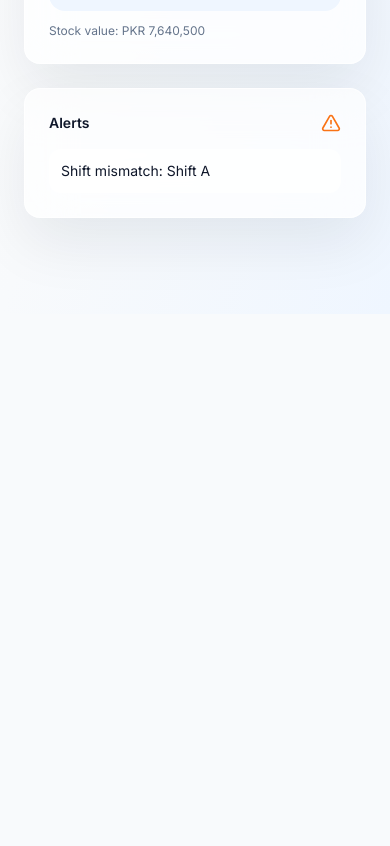
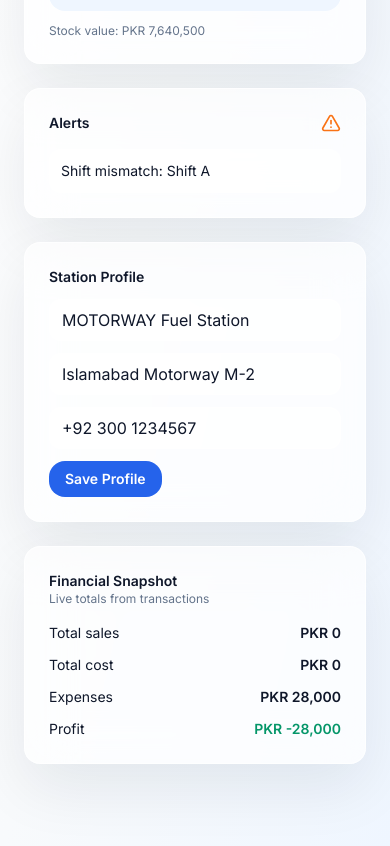
Before and after one commit to umii143/motorway-petroleum-web, a React (Vite) app: page /dashboard in a window 390 px wide. Shown: the part 878-1724 px from the top of the page. Before the commit the page ends 1192 px from the top, so only its background shows below. Built offline with nearby package versions, Linux system fonts and the light colour scheme.

Commit message:
Enhance station profile and premium dashboard

```diff
--- a/src/components/AppShell.tsx
+++ b/src/components/AppShell.tsx
@@ -30,7 +30,7 @@
 ];
 
 export default function AppShell() {
-  const { resetDemo } = useStore();
+  const { resetDemo, state } = useStore();
   return (
     <div className="min-h-screen bg-gradient-to-br from-white via-ice to-blue-50 text-slate-900">
       <div className="flex min-h-screen">
@@ -44,7 +44,7 @@
                 <p className="text-sm font-semibold uppercase tracking-[0.2em] text-blue-100">
                   MOTORWAY
                 </p>
-                <p className="text-xs text-blue-200/70">Fuel Station</p>
+                <p className="text-xs text-blue-200/70">{state.station.name || "Fuel Station"}</p>
               </div>
             </div>
             <nav className="space-y-2">
--- a/src/index.css
+++ b/src/index.css
@@ -4,7 +4,7 @@
 
 @layer base {
   body {
-    @apply bg-slate-50 text-slate-900;
+    @apply bg-gradient-to-br from-white via-ice to-blue-50 text-slate-900;
     font-family: "Inter", "Manrope", "Plus Jakarta Sans", sans-serif;
   }
 }
@@ -12,6 +12,10 @@
 @layer components {
   .glass-card {
     @apply rounded-2xl border border-white/70 bg-white/70 shadow-[0_24px_60px_rgba(15,23,42,0.08)] backdrop-blur-xl;
+  }
+
+  .glass-card-premium {
+    @apply rounded-3xl border border-white/80 bg-white/80 shadow-[0_30px_80px_rgba(15,23,42,0.12)] backdrop-blur-2xl;
   }
 
   .nav-item {
--- a/src/pages/DashboardPage.tsx
+++ b/src/pages/DashboardPage.tsx
@@ -1,10 +1,10 @@
-import React from "react";
+import React, { useState } from "react";
 import { LineChart, AlertTriangle } from "lucide-react";
 import { useStore } from "../store/StoreContext";
 import { calculateProfit, computeAlerts, dailySales, stockValue } from "../utils/calculations";
 
 export default function DashboardPage() {
-  const { state } = useStore();
+  const { state, dispatch } = useStore();
   const today = new Date().toISOString().slice(0, 10);
   const todaySales = dailySales(state, today);
   const totalSales = todaySales.reduce((sum, sale) => sum + sale.totalAmount, 0);
@@ -12,6 +12,16 @@
   const profit = calculateProfit(state);
   const alerts = computeAlerts(state);
   const stockVal = stockValue(state);
+  const [stationName, setStationName] = useState(state.station.name);
+  const [stationLocation, setStationLocation] = useState(state.station.location);
+  const [stationPhone, setStationPhone] = useState(state.station.phone);
+
+  const handleStationSave = () => {
+    dispatch({
+      type: "UPDATE_STATION",
+      payload: { name: stationName, location: stationLocation, phone: stationPhone },
+    });
+  };
 
   return (
     <div className="space-y-6">
@@ -73,6 +83,65 @@
           </div>
         </div>
       </section>
+
+      <section className="grid gap-6 lg:grid-cols-[1.2fr_0.8fr]">
+        <div className="glass-card p-6 space-y-3">
+          <h2 className="text-sm font-semibold">Station Profile</h2>
+          <input
+            className="w-full rounded-xl border border-white/70 bg-white/70 px-3 py-2"
+            value={stationName}
+            onChange={(event) => setStationName(event.target.value)}
+            placeholder="Station name"
+          />
+          <input
+            className="w-full rounded-xl border border-white/70 bg-white/70 px-3 py-2"
+            value={stationLocation}
+            onChange={(event) => setStationLocation(event.target.value)}
+            placeholder="Location"
+          />
+          <input
+            className="w-full rounded-xl border border-white/70 bg-white/70 px-3 py-2"
+            value={stationPhone}
+            onChange={(event) => setStationPhone(event.target.value)}
+            placeholder="Phone"
+          />
+          <button
+            className="rounded-2xl bg-royal px-4 py-2 text-sm font-semibold text-white"
+            onClick={handleStationSave}
+          >
+            Save Profile
+          </button>
+        </div>
+
+        <div className="glass-card p-6">
+          <h2 className="text-sm font-semibold">Financial Snapshot</h2>
+          <p className="text-xs text-slate-500">Live totals from transactions</p>
+          <div className="mt-4 space-y-3 text-sm">
+            <div className="flex items-center justify-between">
+              <span>Total sales</span>
+              <span className="font-semibold">PKR {totalSales.toLocaleString()}</span>
+            </div>
+            <div className="flex items-center justify-between">
+              <span>Total cost</span>
+              <span className="font-semibold">
+                PKR {state.sales.reduce((sum, sale) => sum + sale.costAmount, 0).toLocaleString()}
+              </span>
+            </div>
+            <div className="flex items-center justify-between">
+              <span>Expenses</span>
+              <span className="font-semibold">
+                PKR {state.expenses.reduce((sum, exp) => sum + exp.amount, 0).toLocaleString()}
+              </span>
+            </div>
+            <div className="flex items-center justify-between">
+              <span>Profit</span>
+              <span className="font-semibold text-emerald-600">
+                PKR {profit.toLocaleString()}
+              </span>
+            </div>
+          </div>
+        </div>
+      </section>
     </div>
   );
 }
--- a/src/store/reducer.ts
+++ b/src/store/reducer.ts
@@ -7,6 +7,8 @@
       return action.payload;
     case "RESET":
       return action.payload;
+    case "UPDATE_STATION":
+      return { ...state, station: action.payload };
     case "ADD_TANK":
       return { ...state, tanks: [...state.tanks, action.payload] };
     case "ADD_NOZZLE":
--- a/src/store/seed.ts
+++ b/src/store/seed.ts
@@ -1,6 +1,11 @@
 import { AppState } from "./types";
 
 export const initialState: AppState = {
+  station: {
+    name: "",
+    location: "",
+    phone: "",
+  },
   tanks: [],
   nozzles: [],
   products: [],
@@ -18,6 +23,11 @@
 
 export function seedDemoData(): AppState {
   return {
+    station: {
+      name: "MOTORWAY Fuel Station",
+      location: "Islamabad Motorway M-2",
+      phone: "+92 300 1234567",
+    },
     tanks: [
       {
         id: "tank-petrol",
--- a/src/store/types.ts
+++ b/src/store/types.ts
@@ -108,6 +108,11 @@
 }
 
 export interface AppState {
+  station: {
+    name: string;
+    location: string;
+    phone: string;
+  };
   tanks: Tank[];
   nozzles: Nozzle[];
   products: Product[];
@@ -125,6 +130,8 @@
 
 export type Action =
   | { type: "SEED"; payload: AppState }
+  | { type: "RESET"; payload: AppState }
+  | { type: "UPDATE_STATION"; payload: AppState["station"] }
   | { type: "ADD_TANK"; payload: Tank }
   | { type: "ADD_NOZZLE"; payload: Nozzle }
   | { type: "ADD_PRODUCT"; payload: Product }
@@ -140,5 +147,4 @@
   | { type: "UPDATE_METER"; payload: { nozzleId: string; meterClosing: number } }
   | { type: "ADD_EMPLOYEE"; payload: Employee }
   | { type: "ADD_ATTENDANCE"; payload: { employeeId: string; attendance: Attendance } }
-  | { type: "ADD_LOSS"; payload: LossAdjustment }
-  | { type: "RESET" };
+  | { type: "ADD_LOSS"; payload: LossAdjustment };
--- a/src/utils/calculations.ts
+++ b/src/utils/calculations.ts
@@ -60,5 +60,11 @@
     }
   });
 
+  state.products.forEach((product) => {
+    if (product.stock <= 10) {
+      alerts.push(`Low product stock: ${product.name}`);
+    }
+  });
+
   return alerts;
 }
```
Also changed, not shown: 1 other file (tests, documents, lock files or other folders).
